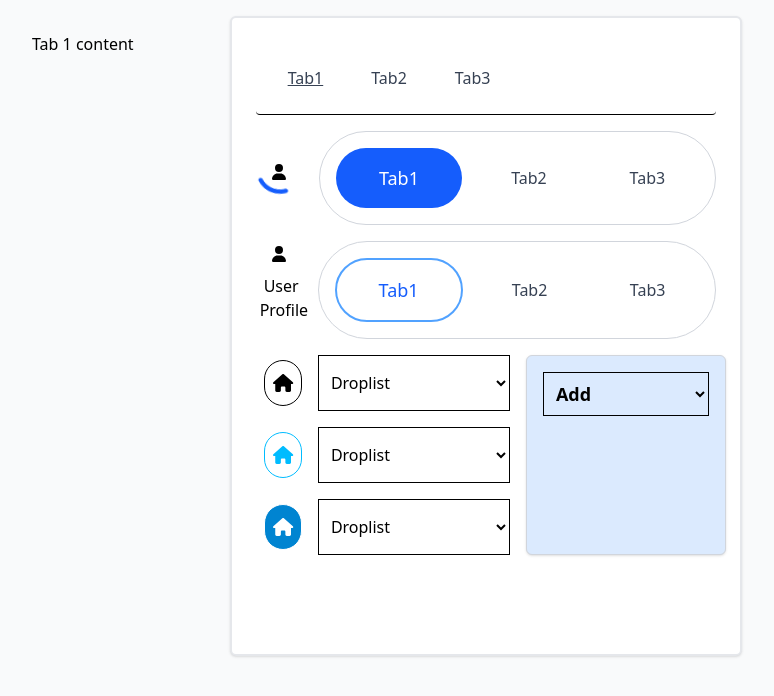
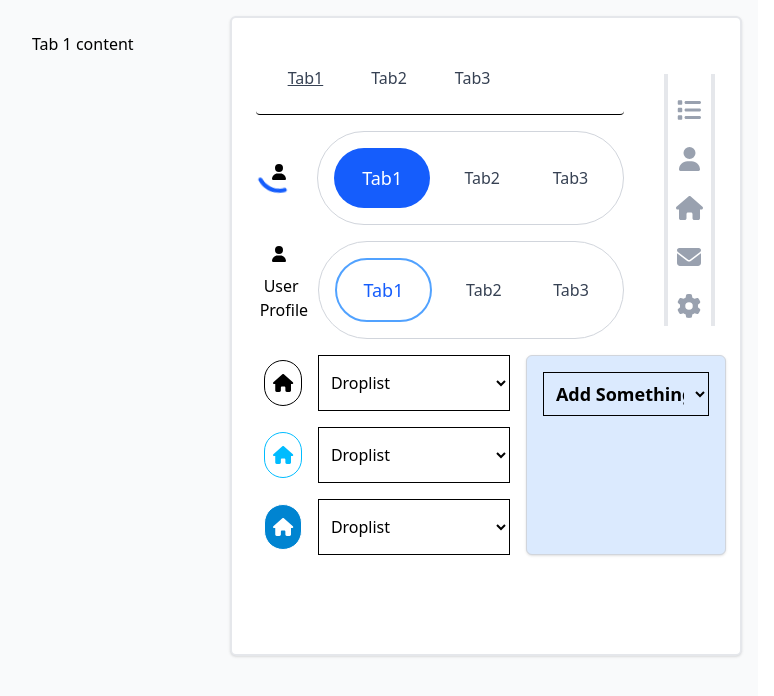
Before and after one commit to JayArch97/madeblu2, a React (Vite) app in the folder Madeblu/madeblu-test/: page / in a window 1280 px wide. Shown: the top 696 px of the page, without its empty margins (80-854 px from the left). Built offline with nearby package versions, Linux system fonts and the light colour scheme.

Commit message:
adding 3/4 of the second page

```diff
--- a/Madeblu/madeblu-test/Components/SecondPage.jsx
+++ b/Madeblu/madeblu-test/Components/SecondPage.jsx
@@ -1,6 +1,6 @@
 import { useState } from "react";
 import { FontAwesomeIcon } from '@fortawesome/react-fontawesome';
-import { faUser, faHome } from '@fortawesome/free-solid-svg-icons';
+import { faUser, faHome, faEnvelope, faGear, faList, faLiraSign} from '@fortawesome/free-solid-svg-icons';
 
 function Tab1() {
   return <div className="p-4">Tab 1 content</div>;
@@ -29,14 +29,15 @@ export default function SecondPage() {
       <div className="flex h-screen">
         <div className="w-20" />
 
-        <div className="flex flex-col flex-1">
+        <div className="flex">
+
           <div className="flex flex-1 overflow-auto p-4 bg-gray-50">
             {sections[row1].component}
 
             <div className="h-[100vh] grid-cols-2 grid-rows-2">
               <div className="ml-20 w-[40vw] min-w-[300px] h-[80vh] border-2 border-gray-200 bg-white p-6 rounded-md shadow-sm relative">
-                <p className="absolute top-5 right-0 size-16" />
-
+               <div className="flex">
+                <div className=" w-4/5 mr-10">
                 <div className="flex space-x-4 p-4 border-b bg-white rounded-sm">
                   {sections.map((section, index) => (
                     <button
@@ -118,8 +119,21 @@ export default function SecondPage() {
                     ))}
                   </div>
                 </div>
+                </div>
+                <div className="mt-8 h-4/5 border-4 border-gray-200 px-2 py-2 border-t-0 border-b-0 flex flex-col items-center justify-center">
+                <FontAwesomeIcon className="text-2xl mb-2 mt-4 text-gray-400" icon={faList} />
+                <hr/>
+                <FontAwesomeIcon className="text-2xl mb-2 mt-4 text-gray-400" icon={faUser} />
+                <hr/>
+                <FontAwesomeIcon className="text-2xl mb-2 mt-4 text-gray-400" icon={faHome} />
+                <hr/>
+                <FontAwesomeIcon className="text-2xl mb-2 mt-4 text-gray-400" icon={faEnvelope} />
+                <hr/>
+                <FontAwesomeIcon className="text-2xl mt-4 text-gray-400" icon={faGear} />
 
-                {/* DROPDOWNS + SIDE CONTAINER */}
+                </div>
+                </div>
+
                 <div className="flex gap-4 mt-4">
                   {/* Dropdowns container */}
                   <div className="flex flex-col gap-4">
@@ -142,13 +156,13 @@ export default function SecondPage() {
                         </select>
                       </div>
                     ))}
+
                   </div>
 
-                  {/* Side container */}
                   <div className="w-[20vw] min-w-[200px] h-[25vh] bg-blue-100 border border-gray-300 rounded-md p-4 shadow-sm">
                     <select className="text-lg font-semibold mb-2 w-full border-1 px-2 py-2">
                     <option className="text-gray-700 text-sm">
-                      Add
+                      Add Something
                     </option>
                     </select>
                   </div>
```
